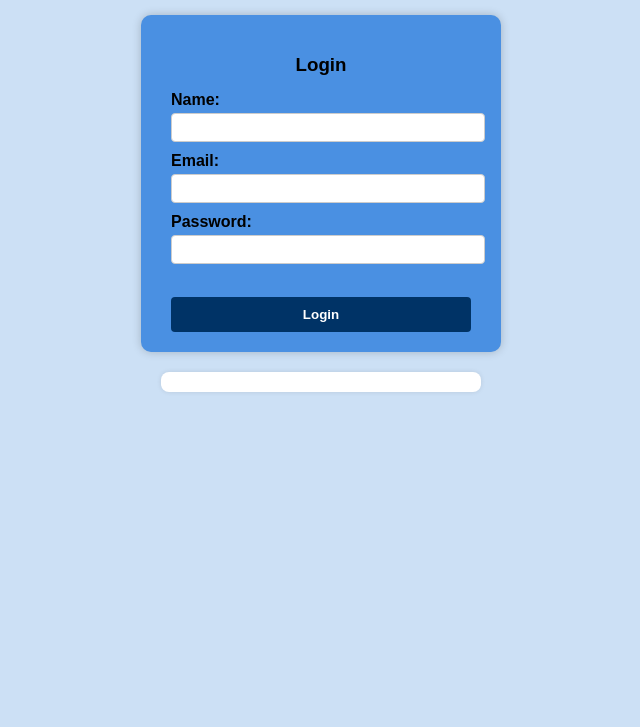
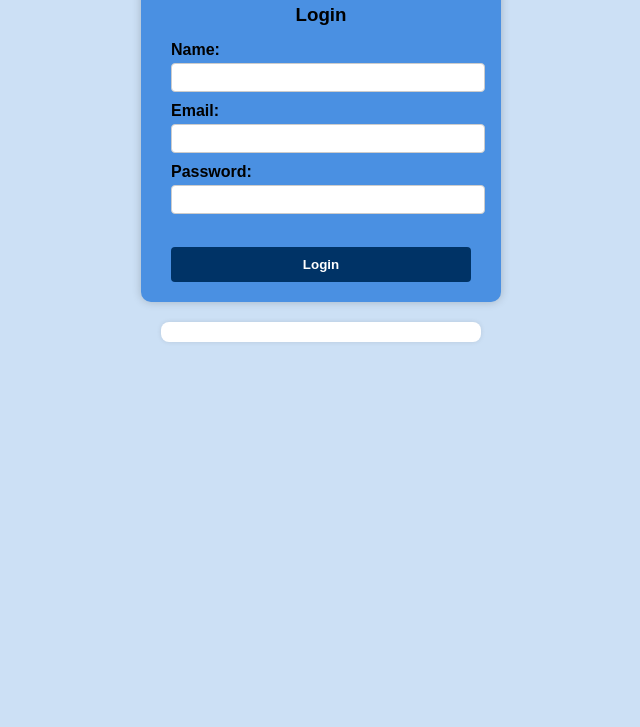
Before and after one commit to tarna/GameOfLife, a plain HTML site: page loginPage.html in a window 1280 px wide. Shown: the part 123-850 px from the top of the page, without its empty margins (319-959 px from the left). After the commit the page ends 800 px from the top, so only its background shows below. Drawn offline with Linux system fonts and the light colour scheme.

Commit message:
Fixed random scrolling

```diff
--- a/loginStyle.css
+++ b/loginStyle.css
@@ -5,9 +5,10 @@ body {
     flex-direction: column;
     align-items: center;
     justify-content: flex-start;
+    margin: 0;
+    padding: 0;
+    width: 100vw;
     height: 100vh;
-    padding-top: 50px;
-    margin: 0;
 }
 
 h1 {
--- a/main.css
+++ b/main.css
@@ -5,9 +5,10 @@ body{
   flex-direction: column;
   align-items: center;
   justify-content: flex-start;
+  margin: 0;
+  padding: 0;
+  width: 100vw;
   height: 100vh;
-  padding-top: 50px;
-  margin: 0;
 }
 
 canvas{
@@ -19,6 +20,7 @@ h1{
   font-size: 45px;
   font-weight: bold;
   margin-bottom: 30px;
+  margin-top:0px;
 }
 
 h2{
```
